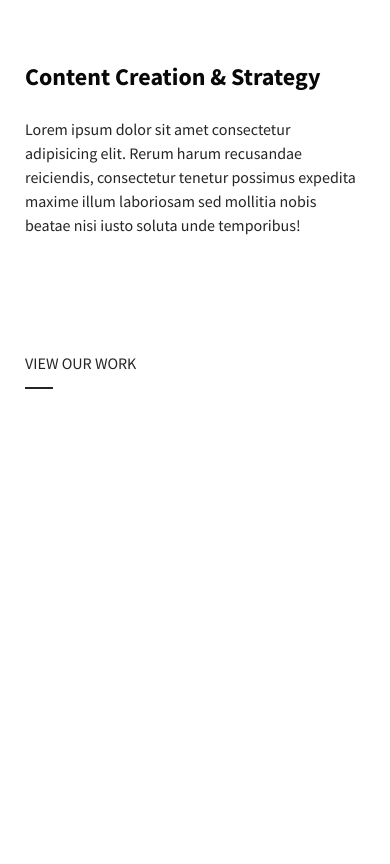
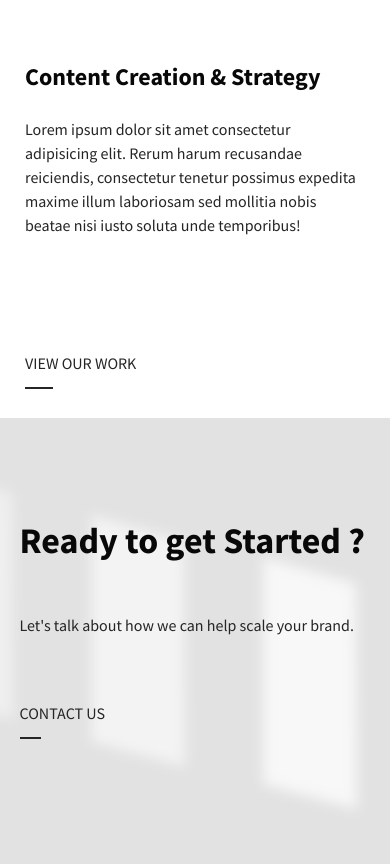
Before and after one commit to AdnanM996/axel, a website: page index.html in a window 390 px wide. Shown: the part 5015-5879 px from the top of the page. Before the commit the page ends 5433 px from the top, so only its background shows below. Drawn offline with nearby package versions, Linux system fonts and the light colour scheme; a script that the page names is missing.

Commit message:
finished het started mobile

```diff
--- a/index.html
+++ b/index.html
@@ -184,6 +184,17 @@
 </section>
 <!--end our services-->
 
+<!--get started-->
+<section class="get-started">
+    <div class="wrapper">
+        <h2>Ready to get Started &#63;</h2>
+        <p class="text--small">Let&#39;s talk about how we can help scale your brand&#46;</p>
+        <a href="#" class="cta">contact us</a>
+    </div>
+</section>
+<!--end get started-->
+
+
 <script src="https://cdnjs.cloudflare.com/ajax/libs/ScrollMagic/2.0.7/ScrollMagic.min.js"></script>
 <script src="https://cdnjs.cloudflare.com/ajax/libs/ScrollMagic/2.0.7/plugins/animation.gsap.min.js"></script>
 <script src="https://cdnjs.cloudflare.com/ajax/libs/ScrollMagic/2.0.7/plugins/debug.addIndicators.min.js"></script>
--- a/sass/pages/_home.scss
+++ b/sass/pages/_home.scss
@@ -50,3 +50,16 @@
         width: 100%;
     }
 }
+
+.get-started {
+    background-image: url(../../imgs/get-started.jpg);
+    background-attachment: fixed;
+    background-position: center center;
+    background-repeat: no-repeat;
+    background-size: cover;
+    padding: $padding-large;
+
+    & .wrapper {
+        @include space-between-start-down;
+    }
+}
```
Also changed, not shown: css/main.css, imgs/get-started.jpg (renamed from imgs/Untitled-1.jpg).
